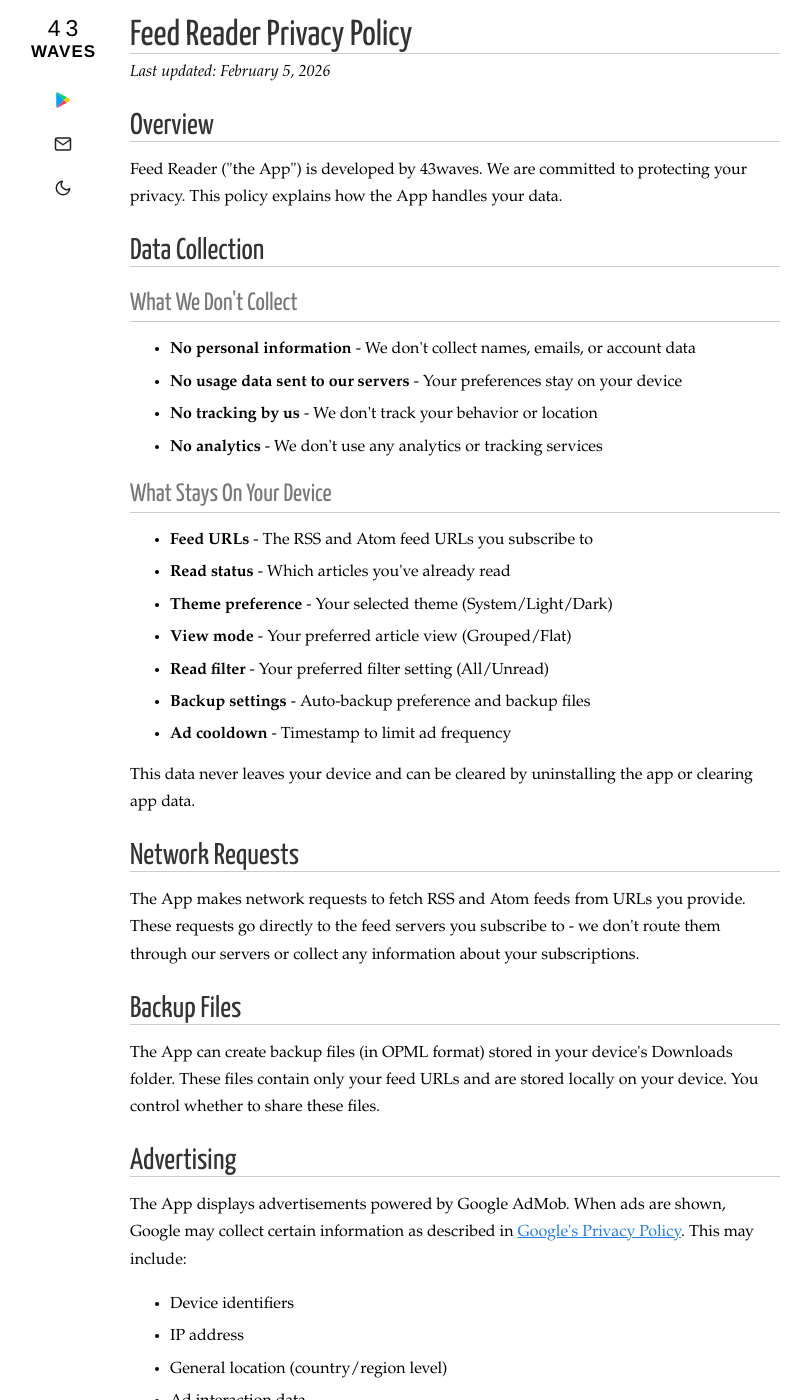
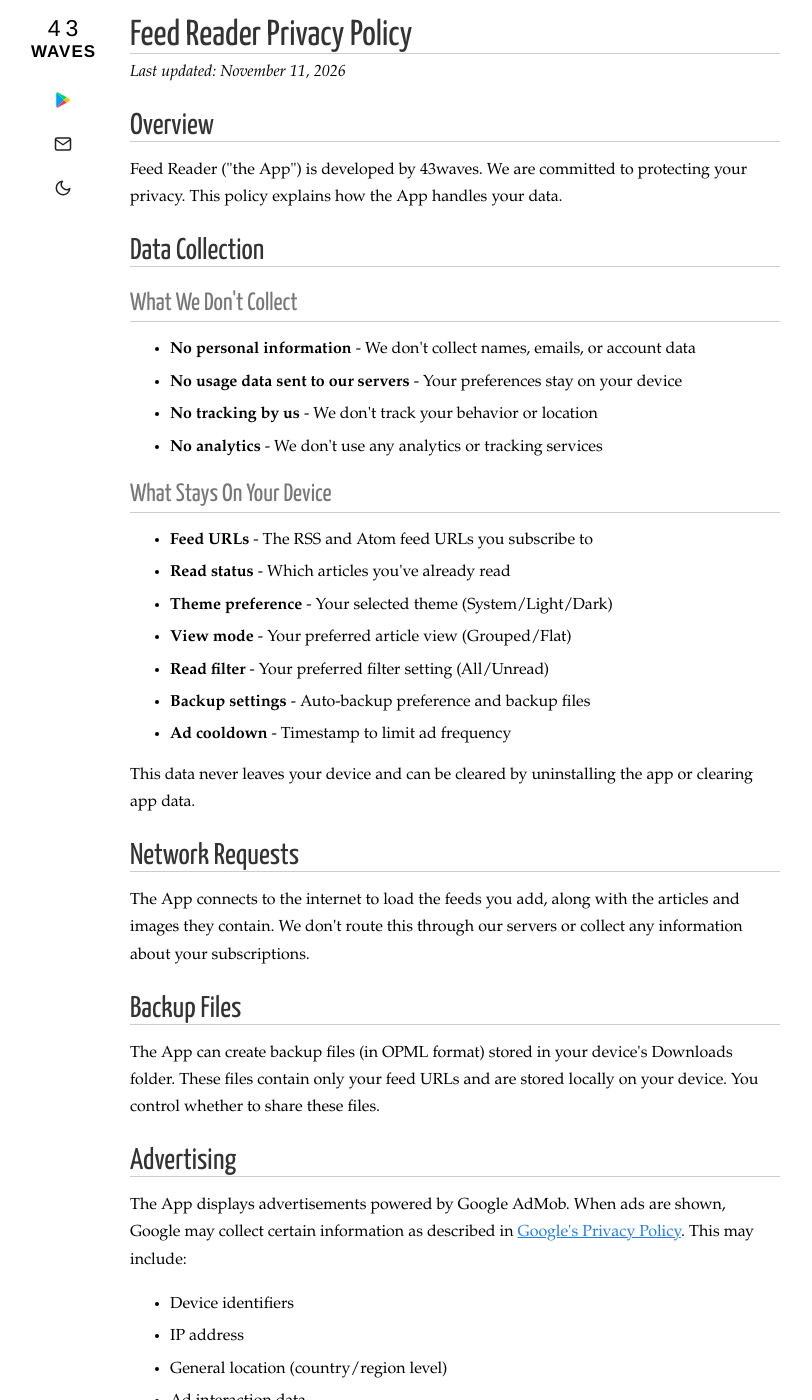
Before and after one commit to 43waves/43waves.github.io, a Jekyll site: the page built from feed-reader/privacy-policy.html, in a window 1280 px wide and 1400 px high. Shown: the whole window, without its empty margins (0-812 px from the left). Built offline with Jekyll 4.4.1, drawn with Linux system fonts in a browser that asks for light colours; nearby versions of some CDN libraries; Markdown is read by kramdown in place of the engine named in the settings.

Commit message:
Add Feed Reader terms of service page and update its privacy policy (#48)
Adds `feed-reader/terms-of-service.html` (free app with ads, no
account), needed for Play Console's app-level trader status form.

Also rewords the privacy policy's Network Requests section: it said
requests only go to the feed servers the user subscribes to, which no
longer matched the app (it also loads article images). The new wording
covers feeds, articles and images without naming hosts. Last-updated
date bumped.

Tested: previewed the terms page with the site stylesheet.

```diff
--- a/feed-reader/privacy-policy.html
+++ b/feed-reader/privacy-policy.html
@@ -6,7 +6,7 @@
 <div class="content">
   <div id="post">
     <h1>Feed Reader Privacy Policy</h1>
-    <p><em>Last updated: February 5, 2026</em></p>
+    <p><em>Last updated: November 11, 2026</em></p>
 
     <h2>Overview</h2>
     <p>Feed Reader ("the App") is developed by 43waves. We are committed to protecting your privacy. This policy explains how the App handles your data.</p>
@@ -33,7 +33,7 @@
     <p>This data never leaves your device and can be cleared by uninstalling the app or clearing app data.</p>
 
     <h2>Network Requests</h2>
-    <p>The App makes network requests to fetch RSS and Atom feeds from URLs you provide. These requests go directly to the feed servers you subscribe to - we don't route them through our servers or collect any information about your subscriptions.</p>
+    <p>The App connects to the internet to load the feeds you add, along with the articles and images they contain. We don't route this through our servers or collect any information about your subscriptions.</p>
 
     <h2>Backup Files</h2>
     <p>The App can create backup files (in OPML format) stored in your device's Downloads folder. These files contain only your feed URLs and are stored locally on your device. You control whether to share these files.</p>
```
Also changed, not shown: feed-reader/terms-of-service.html (added, +54 -0 lines).
